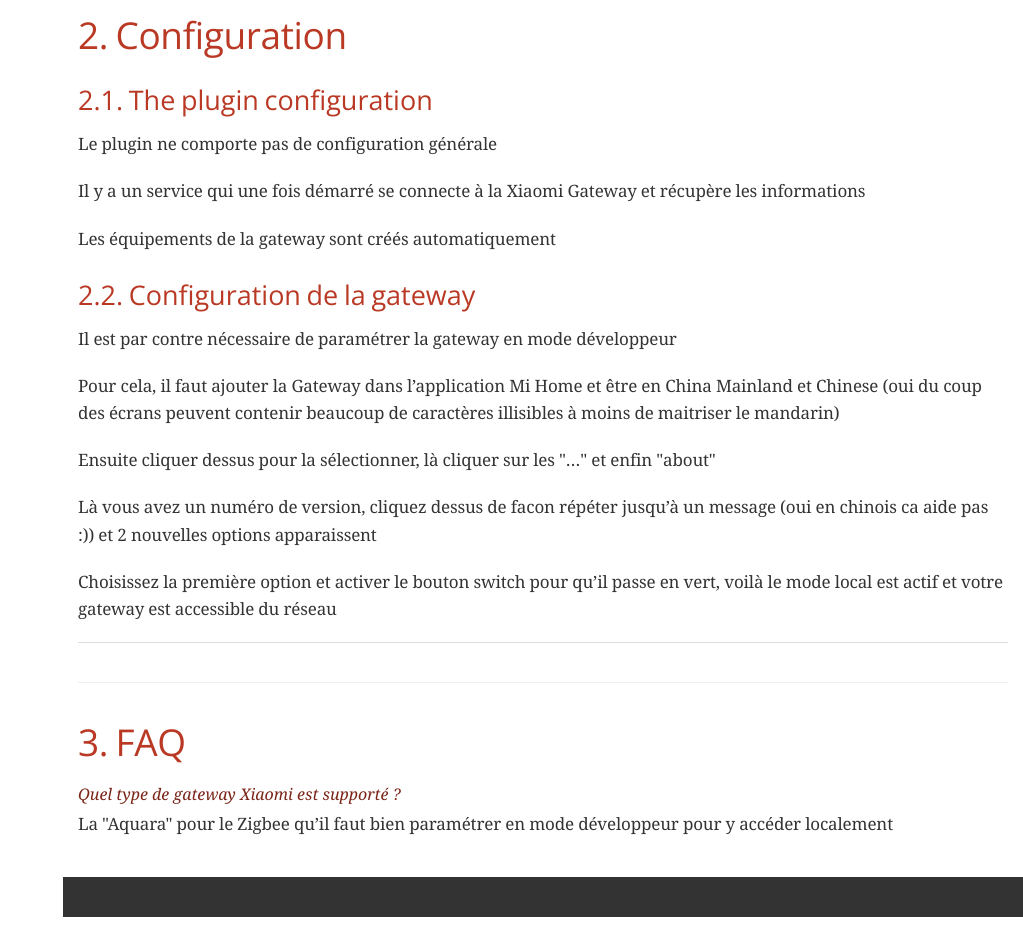
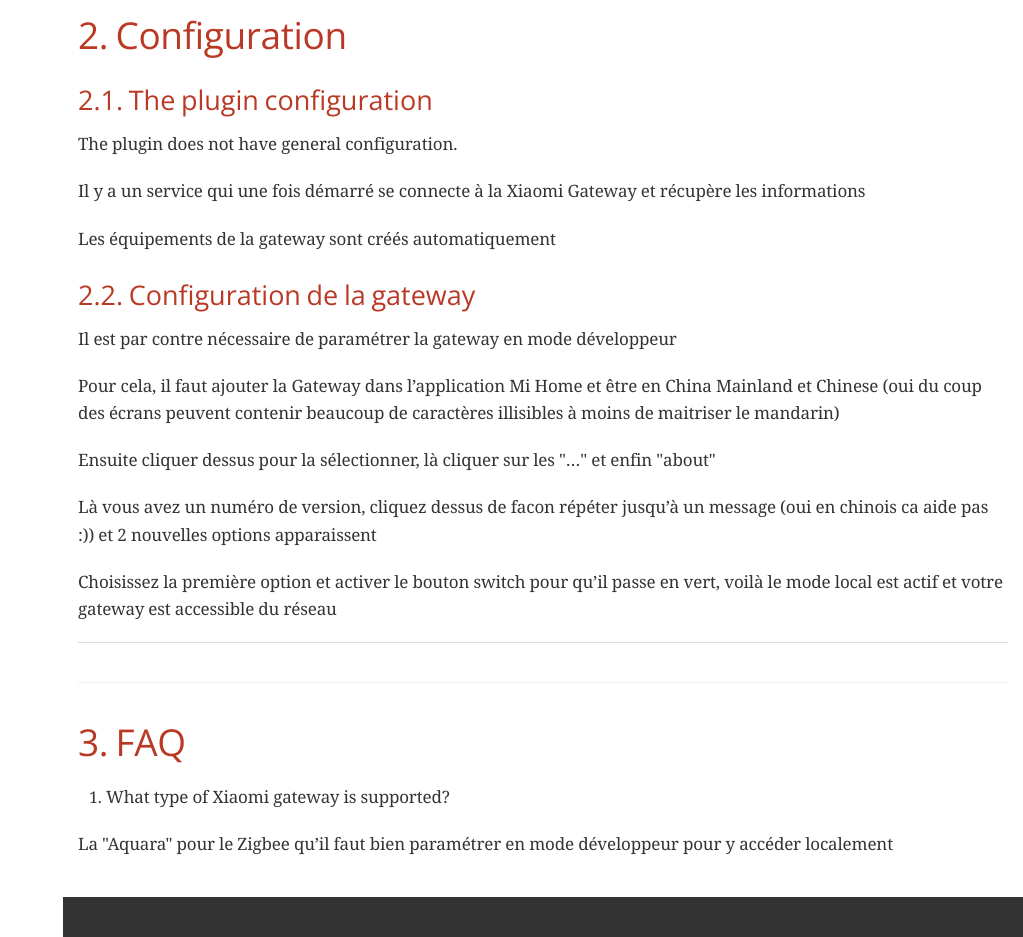
Before and after one commit to an0Nym0us63/jeedom_xiaomihome, a plain HTML site: page doc/en_US/index.html in a window 1280 px wide. Shown: the part 980-1917 px from the top of the page, without its empty margins (257-1280 px from the left). Drawn offline with nearby package versions, Linux system fonts and the light colour scheme; a web font is replaced by a local one.

Commit message:
[ROBOT] Action all

```diff
--- a/doc/en_US/index.html
+++ b/doc/en_US/index.html
@@ -437,7 +437,7 @@ body.book #toc,body.book #preamble,body.book h1.sect0,body.book .sect1>h2{page-b
 <div class="sect2">
 <h3 id="_xiaomi_home_central_zigbee_home_automation_and_wifi">1.1. Xiaomi Home, central Zigbee home automation and Wifi</h3>
 <div class="paragraph">
-<p>La Xiaomi Home Gateway permet d&#8217;utiliser différents capteurs Zigbee Xiaomi.</p>
+<p>Xiaomi Home Gateway allows to use various sensors Zigbee Xiaomi.</p>
 </div>
 <div class="paragraph">
 <p>Liste des capteurs compatibles :</p>
@@ -505,7 +505,7 @@ body.book #toc,body.book #preamble,body.book h1.sect0,body.book .sect1>h2{page-b
 <div class="sect2">
 <h3 id="_the_plugin_configuration">2.1. The plugin configuration</h3>
 <div class="paragraph">
-<p>Le plugin ne comporte pas de configuration générale</p>
+<p>The plugin does not have general configuration.</p>
 </div>
 <div class="paragraph">
 <p>Il y a un service qui une fois démarré se connecte à la Xiaomi Gateway et récupère les informations</p>
@@ -538,8 +538,15 @@ body.book #toc,body.book #preamble,body.book h1.sect0,body.book .sect1>h2{page-b
 <div class="sect1">
 <h2 id="_faq">3. FAQ</h2>
 <div class="sectionbody">
-<div class="openblock panel">
-<div class="title">Quel type de gateway Xiaomi est supporté ?</div><div class="content">
+<div class="olist panel">
+<ol class="panel">
+<li>
+<p>What type of Xiaomi gateway is supported?</p>
+</li>
+</ol>
+</div>
+<div class="openblock">
+<div class="content">
 <div class="paragraph">
 <p>La "Aquara" pour le Zigbee qu&#8217;il faut bien paramétrer en mode développeur pour y accéder localement</p>
 </div>
```
Also changed, not shown: 3 other files.
